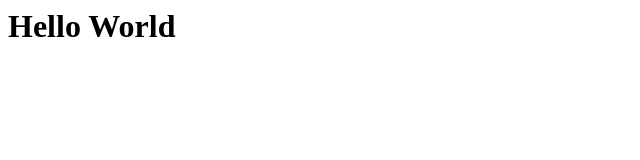
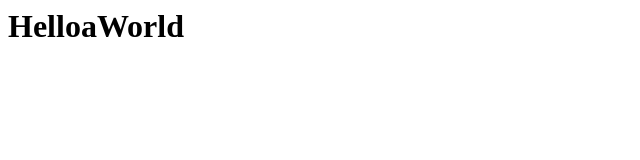
Before and after one commit to BLAZEGAMERNOOB/testing22, a plain HTML site: page index.html in a window 1280 px wide. Shown: the full height of the page, 0-640 px from the left. Drawn offline with Linux system fonts and the light colour scheme.

Commit message:
Update index.html

```diff
--- a/index.html
+++ b/index.html
@@ -3,6 +3,6 @@
     <title>HelloaWorld</title>
 </head>
 <body>
-    <h1>Hello World</h1>
+    <h1>HelloaWorld</h1>
 </body>
 <html>
```
